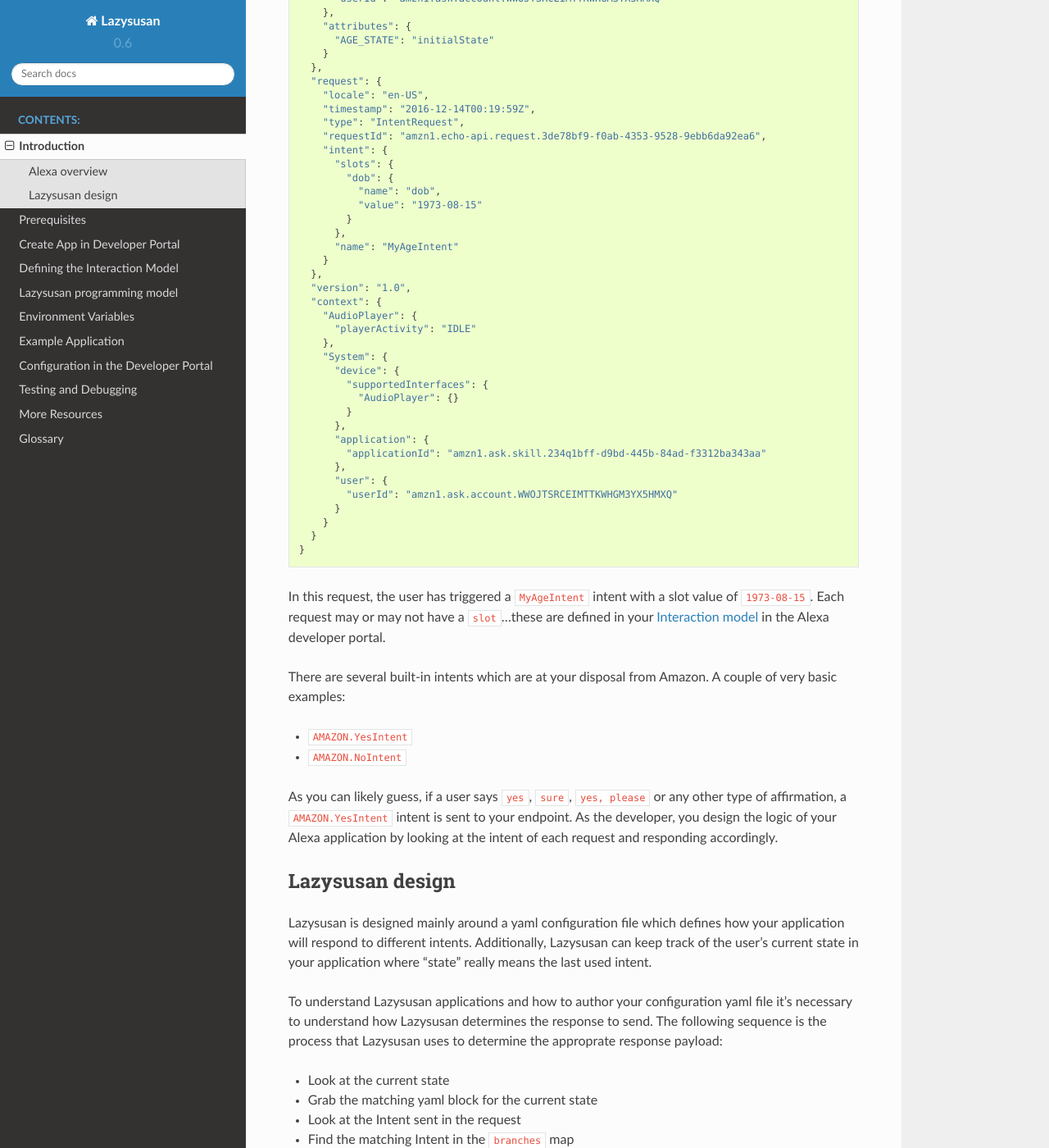
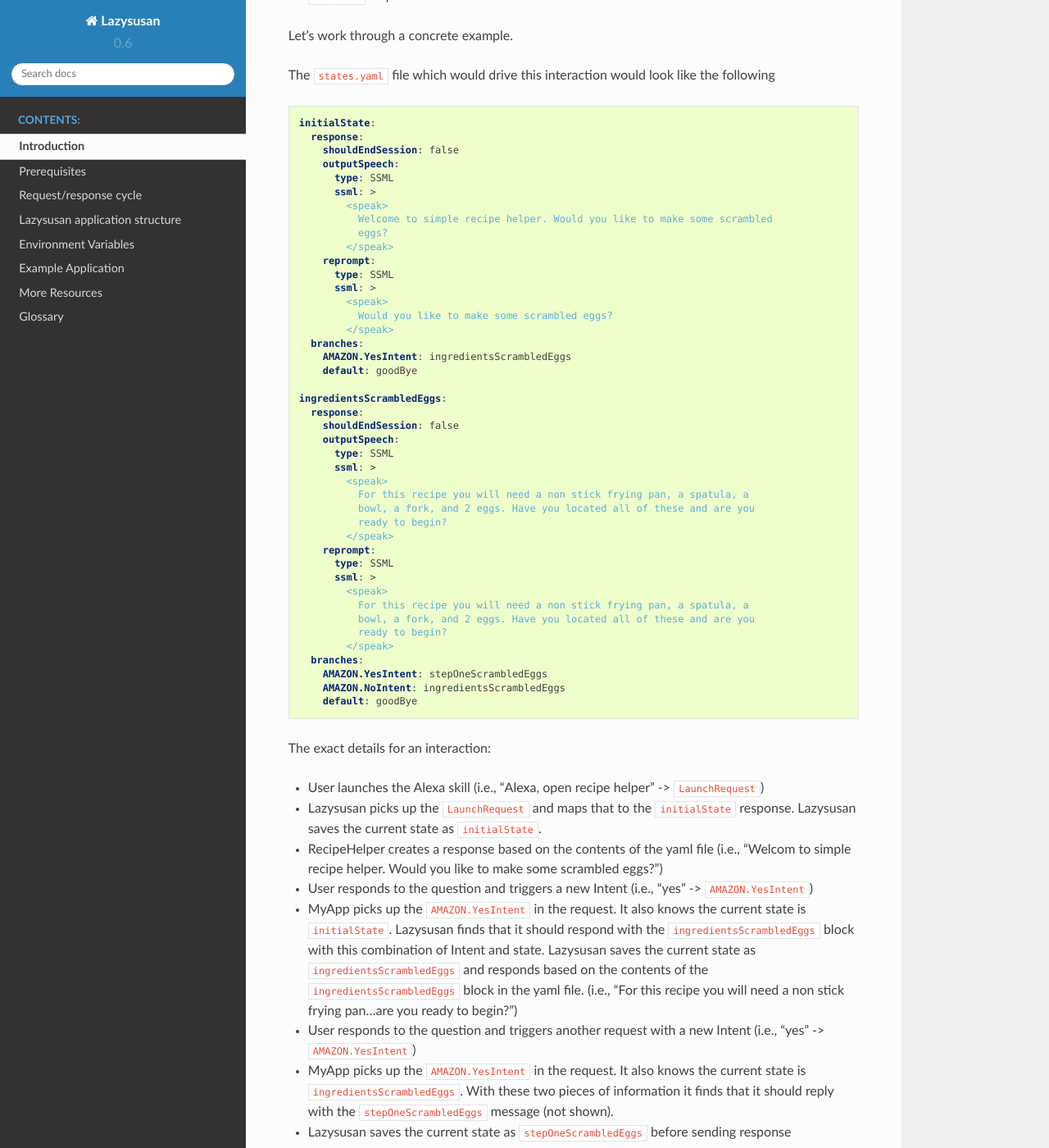
Before and after one commit to verypossible/lazysusan, a Sphinx documentation site: the page built from docs/intro.rst, in a window 1280 px wide and 1400 px high, scrolled down 830 px. Shown: the whole window at 82% size. Built offline with Sphinx 7.4.7 and the Read the Docs theme 2.0.0, drawn with Linux system fonts in a browser that asks for light colours; some of the changed text lies outside the part shown.

Commit message:
refactoring

```diff
--- a/docs/config.rst
+++ /dev/null
@@ -1,28 +0,0 @@
-.. _config:
-
-=====================================
-Configuration in the Developer Portal
-=====================================
-
-The configuration screen in the Amazon Developer portal tells the Alexa platform
-where to send the JSON payload when your skill in invoked by a user. Since the
-Lazysusan framework is deployed to AWS Lambda, configuring this section is
-relatively trivial.
-
-
-Endpoint
-========
-
-For the endpoint section, make sure the radio button for "AWS Lambda ARN" is
-selected, the appropriate region checkbox is checked, and the Amazon Resource
-Number (ARN) for your Lambda function is pasted into the corressponding region
-text field. If you deploy your Lambda function to multiple regions, you will be
-able to check both region checkboxes and supply both ARN numbers.
-
-
-Account Linking
-===============
-
-For the example application, leave the Account Linking radio button set to "No".
-If you wish to create a skill that utilizes Account Linking, you will need to
-provide the required OAuth criteria.
--- a/docs/create_app.rst
+++ /dev/null
@@ -1,32 +0,0 @@
-.. _create_app:
-
-=================================
-Create App in Developer Portal
-=================================
-
-Much like with other app stores, in order to test and deploy an Alexa skill, a
-skill needs to be created in the `Amazon Developer`_ portal. This provide your
-Alexa enabled device with the information concerning the phrase that triggers
-your skill and also where to send the request data once your skill is invoked.
-
-
-Navigating the Developer Portal
-===============================
-
-Once you log in to the `Amazon Developer`_ portal, click on the "Alexa" tab. On
-the next page, click on "Get Started" button for the "Alexa Skills Kit". This
-page will keep a list of all of the skills that you have created with your
-account. To get started, click on the "New Skill" button.
-
-
-Skill Information
-=================
-
-Feel free to keep all of the defaults on this page, but be sure to give your
-skill a "Name" and an "Invocation Name". The name of the skill is what users
-will see in the skill store and when your skill gives your users information
-cards. The invocation name is the phrase users will say in order to use your
-skill such as "Alexa, tell recipe helper I need help making scrambled eggs." In
-this phrase, "recipe helper" is the invocation name of the skill.
-
-.. _Amazon Developer: https://developer.amazon.com/
--- a/docs/interaction_model.rst
+++ /dev/null
@@ -1,167 +0,0 @@
-.. _interaction_model:
-
-=================================
-Defining the Interaction Model
-=================================
-
-The interaction model tells the Alexa platform how users can interact with the
-skills you build. The three parts of the interaction model are the intent
-schema, custom slot types, and sample utterances.
-
-
-The Intent Schema
-=================
-
-The intent schema is a JSON listing of intents that a user may have while using
-your skill. In other words, the Alexa platform will process the voice input from
-the users, perform a text to speech translation, and then identify the type of
-action the user wants your skill to take. The Alexa platform is able to
-designate an intent for the user's input from training it receives from the
-sample utterances. Throughout the course of building this sample application, we
-are going to focus on using the default ``AMAZON.YesIntent`` and
-``AMAZON.NoIntent``. Don't be afraid, Amazon provides more built in intents in
-the Alexa platform as well as gives you the ability to define your own intents.
-
-Here is an example of how the yes and no intents can be included in your skill
-along with a custom intent of your own:
-
-::
-
-  {
-    "intents": [
-      { "intent": "AMAZON.YesIntent" },
-      { "intent": "AMAZON.NoIntent" },
-      { "intent": "MyCustomIntent" }
-    ]
-  }
-
-
-Custom Slot Types
-=================
-
-When the Alexa platform assigns an intent to a user's input, you only receive
-that intent token in the JSON payload for your application. In a way this is a
-good thing because you are able to easily provide output for a wide range of
-input, but you aren't provided a means to accept more information about the
-user's intent. For example, if a user were to say "Alexa, ask recipe helper how
-to make scrambled eggs." Then if another user said "Alexa, tell recipe helper
-that I need help making fried eggs." How would you tell if a user wanted to make
-scrambled eggs or fried eggs? Your knee jerk reaction may be to create a
-different intent for each of these sayings, but doing so is risky because the
-Alexa platform may assign the wrong intent to the users input. This can be
-avoided by using custom slot types.
-
-Custom slot types allow you to define an array of key words that you are
-searching for in a user's input. Therefore in the previous example, you can use
-the same intent for both phrases, and assign "scrambled eggs" and "fried eggs"
-to the ``RECIPE_NAMES`` slot type. This allows you to gain more context on the
-user's intent for further processing.
-
-Custom slot types can be created on the interaction model screen by clicking on
-the "Add Slot Type" button and then providing a space delimited list of the
-keywords that you are looking for. In order to associate a custom slot type with
-an intent, you can modify the intent schema like the following example:
-
-::
-
-  {
-    "intents": [
-      { "intent": "AMAZON.YesIntent" },
-      { "intent": "AMAZON.NoIntent" },
-      {
-        "intent": "MyCustomIntent",
-        "slots": [
-          {
-            "name": "Recipe",
-            "type": "RECIPE_NAMES"
-          }
-        ]
-      }
-    ]
-  }
-
-This tells the Alexa platform that whenever ``MyCustomIntent`` is invoked by the
-user to look for a phrase that matches a value in ``RECIPE_NAMES``.
-
-
-Sample Utterances
-=================
-
-Now that you know how to define intents and custom slot types, you will need to
-train the Alexa platform with what kinds of phrases invoke which intents. This
-is done through the sample utterances listing. Here is an example of the sample
-utterance format:
-
-::
-
-  IntentName blah blah blah {SlotName} blah
-  IntentName blah blah {SlotName} blah blah
-  DifferentIntent blah blah blah
-
-Here we see that each sample utterance is defined on its own line with the name
-of the intent at the beginning of the line with a sample phrase following the
-intent name (in all lower case). Custom slots are inserted into the sample
-utterance inside of curly braces with the slot name defined in the intent
-schema, not the name of the custom slot type.
-
-
-Recipe Helper Interaction Model
-===============================
-
-With the above information, we are ready to define the interaction model for the
-reciper helper skill.
-
-Intent Schema
--------------
-
-::
-
-  {
-    "intents": [
-      { "intent": "AMAZON.YesIntent" },
-      { "intent": "AMAZON.NoIntent" },
-      {
-        "intent": "MyCustomIntent",
-        "slots": [
-          {
-            "name": "Recipe",
-            "type": "RECIPE_NAMES"
-          }
-        ]
-      }
-    ]
-  }
-
-Custom Slot Type
-----------------
-
-Name: ``RECIPE_NAMES``
-Content:
-
-::
-
-  scrambled eggs
-  fried eggs
-
-Sample Utterances
------------------
-
-::
-
-  MyCustomIntent i would like to make {Recipe}
-  MyCustomIntent i need to make {Recipe}
-  MyCustomIntent i need help making {Recipe}
-  MyCustomIntent help me make {Recipe}
-  MyCustomIntent how about {Recipe}
-  AMAZON.YesIntent yes
-  AMAZON.YesIntent yea
-  AMAZON.YesIntent yeah
-  AMAZON.YesIntent yup
-  AMAZON.YesIntent yes i am
-  AMAZON.YesIntent yea i am
-  AMAZON.YesIntent yeah i am
-  AMAZON.YesIntent yup i am
-  AMAZON.NoIntent no
-  AMAZON.NoIntent not yet
-  AMAZON.NoIntent not ready
-  AMAZON.NoIntent no i am not
--- a/docs/intro.rst
+++ b/docs/intro.rst
@@ -12,98 +12,15 @@
 
    Lazysusan helps you digest these requests and respond appropriately.
 
-
-Alexa overview
-=================
-
-Covering the details of building apps for Alexa is out of scope for this document. However, we will
-cover the very high level details.
-
-Before anything else you must first design an :term:`Interaction model`. This model will map
-natural language phrases to an :term:`Intent`. It's important to understand that an :term:`Intent`
-is determined by the Alexa platform after listening to the user's speech and working it's magic.
-After the Alexa platform has determined what the user's intent is based on what they said, it will
-send your endpoint an ``IntentRequest`` with the named ``Intent`` inside of the payload.
-
-Let's look at an example:
-
-::
-
-    {
-      "session": {
-        "new": false,
-        "sessionId": "amzn1.echo-api.session.2a0bb3c1-94a4-4e7e-a631-cb692b573deb",
-        "application": {
-          "applicationId": "amzn1.ask.skill.234q1bff-d9bd-445b-84ad-f3312ba343aa"
-        },
-        "user": {
-          "userId": "amzn1.ask.account.WWOJTSRCEIMTTKWHGM3YX5HMXQ"
-        },
-        "attributes": {
-          "AGE_STATE": "initialState"
-        }
-      },
-      "request": {
-        "locale": "en-US",
-        "timestamp": "2016-12-14T00:19:59Z",
-        "type": "IntentRequest",
-        "requestId": "amzn1.echo-api.request.3de78bf9-f0ab-4353-9528-9ebb6da92ea6",
-        "intent": {
-          "slots": {
-            "dob": {
-              "name": "dob",
-              "value": "1973-08-15"
-            }
-          },
-          "name": "MyAgeIntent"
-        }
-      },
-      "version": "1.0",
-      "context": {
-        "AudioPlayer": {
-          "playerActivity": "IDLE"
-        },
-        "System": {
-          "device": {
-            "supportedInterfaces": {
-              "AudioPlayer": {}
-            }
-          },
-          "application": {
-            "applicationId": "amzn1.ask.skill.234q1bff-d9bd-445b-84ad-f3312ba343aa"
-          },
-          "user": {
-            "userId": "amzn1.ask.account.WWOJTSRCEIMTTKWHGM3YX5HMXQ"
-          }
-        }
-      }
-    }
-
-
-In this request, the user has triggered a ``MyAgeIntent`` intent with a slot value of
-``1973-08-15``.  Each request may or may not have a ``slot``...these are defined in your
-:term:`Interaction model` in the Alexa developer portal.
-
-There are several built-in intents which are at your disposal from Amazon. A couple of very basic
-examples:
-
-- ``AMAZON.YesIntent``
-- ``AMAZON.NoIntent``
-
-As you can likely guess, if a user says ``yes``, ``sure``, ``yes, please`` or any other type of
-affirmation, a ``AMAZON.YesIntent`` intent is sent to your endpoint. As the developer, you design
-the logic of your Alexa application by looking at the intent of each request and responding
-accordingly.
-
-
-.. _intro-design:
-
-Lazysusan design
-====================
-
 Lazysusan is designed mainly around a yaml configuration file which defines how your application
 will respond to different intents. Additionally, Lazysusan can keep track of the user's current
 state in your application where "state" really means the last used intent.
+
+There are two main components in any Lazysusan applicaiton:
+
+- A ``states.yml`` file which defines how users will be directed through your Alexa skill
+- A ``handler.py`` file which used the ``LazySusanApp`` class to digest requests and produce
+  responses in combination with ``states.yml``
 
 To understand Lazysusan applications and how to author your configuration yaml file it's necessary
 to understand how Lazysusan determines the response to send. The following sequence is the process
@@ -124,53 +41,68 @@
 
     initialState:
       response:
+        shouldEndSession: false
         outputSpeech:
-          type: PlainText
-          text: What is the best Alexa Python framework?
-        shouldEndSession: False
+          type: SSML
+          ssml: >
+            <speak>
+              Welcome to simple recipe helper. Would you like to make some scrambled
+              eggs?
+            </speak>
+        reprompt:
+          type: SSML
+          ssml: >
+            <speak>
+              Would you like to make some scrambled eggs?
+            </speak>
       branches:
-        SomeIntent: answerToQuestion
-        default: initialState
+        AMAZON.YesIntent: ingredientsScrambledEggs
+        default: goodBye
 
-    answerToQuestion:
+    ingredientsScrambledEggs:
       response:
+        shouldEndSession: false
         outputSpeech:
-          type: PlainText
-          text: Would you like to quit now?
-        shouldEndSession: False
+          type: SSML
+          ssml: >
+            <speak>
+              For this recipe you will need a non stick frying pan, a spatula, a
+              bowl, a fork, and 2 eggs. Have you located all of these and are you
+              ready to begin?
+            </speak>
+        reprompt:
+          type: SSML
+          ssml: >
+            <speak>
+              For this recipe you will need a non stick frying pan, a spatula, a
+              bowl, a fork, and 2 eggs. Have you located all of these and are you
+              ready to begin?
+            </speak>
       branches:
-        AMAZON.YesIntent: goodBye
-        default: answerToQuestion
-
-    goodBye:
-      response:
-        outputSpeech:
-          type: PlainText
-          text: Thanks for using MyApp, goodbye
-        shouldEndSession: True
-      branches:
-        default: initialState
-
+        AMAZON.YesIntent: stepOneScrambledEggs
+        AMAZON.NoIntent: ingredientsScrambledEggs
+        default: goodBye
 
 The exact details for an interaction:
 
-- User launches the Alexa skill (i.e., "Alexa, open MyApp" -> ``LaunchRequest``)
+- User launches the Alexa skill (i.e., "Alexa, open recipe helper" -> ``LaunchRequest``)
 - Lazysusan picks up the ``LaunchRequest`` and maps that to the ``initialState`` response.
   Lazysusan saves the current state as ``initialState``.
-- MyApp creates a response based on the contents of the yaml file (i.e.,
-  "What is the best Alexa Python framework?")
-- User responds to the question and triggers a new Intent (i.e., "Lazysusan" -> ``SomeIntent``)
-- MyApp picks up the ``SomeIntent`` in the request. It also knows the current state is
-  ``initialState``. Lazysusan finds that it should respond with the ``answerToQuestion`` block with
-  this combination of Intent and state. Lazysusan saves the current state as ``answerToQuestion`` and
-  responds based on the contents of the ``answerToQuestion`` block in the yaml file.
-  (i.e., "Would you like to quit now?")
+- RecipeHelper creates a response based on the contents of the yaml file (i.e.,
+  "Welcom to simple recipe helper. Would you like to make some scrambled eggs?")
 - User responds to the question and triggers a new Intent (i.e., "yes" -> ``AMAZON.YesIntent``)
 - MyApp picks up the ``AMAZON.YesIntent`` in the request. It also knows the current state is
-  ``answerToQuestion``. With these two pieces of information it finds that it should reply with the
-  ``goodBye`` message.
-  (i.e., "Thanks for using MyApp, goodbye")
-- Lazysusan saves the current state as ``goodBye`` before sending response
+  ``initialState``. Lazysusan finds that it should respond with the ``ingredientsScrambledEggs`` block with
+  this combination of Intent and state. Lazysusan saves the current state as
+  ``ingredientsScrambledEggs`` and
+  responds based on the contents of the ``ingredientsScrambledEggs`` block in the yaml file.
+  (i.e., "For this recipe you will need a non stick frying pan...are you ready to begin?")
+- User responds to the question and triggers another request with a new Intent
+  (i.e., "yes" -> ``AMAZON.YesIntent``)
+- MyApp picks up the ``AMAZON.YesIntent`` in the request. It also knows the current state is
+  ``ingredientsScrambledEggs``. With these two pieces of information it finds that it should reply with the
+  ``stepOneScrambledEggs`` message (not shown).
+- Lazysusan saves the current state as ``stepOneScrambledEggs`` before sending response
 
 ::
 
@@ -188,19 +120,23 @@
             |
             |
             v
-      +-----+------+
-      | SomeIntent |          # map SomeIntent to answerToQuestion response
-      +-----+------+
+    +-------+-------+
+    | AMZ.YesIntent |       # map AMAZON.YesIntent to ingredientsScrambledEggs response
+    +-------+-------+
             |
             |
             v
-         response           # current state = answerToQuestion
+         response           # current state = ingredientsScrambledEggs
             |
             |
             v
     +-------+-------+
-    | AMZ.YesIntent |       # map AMAZON.YesIntent to goodBye
+    | AMZ.YesIntent |       # map AMAZON.YesIntent to stepOneScrambledEggs
     +-------+-------+
             |
             v
-         response           # current state == goodBye
+         response           # current state == stepOneScrambledEggs
+            |
+            |
+            v
+         CONTINUE
--- a/docs/lazysusan.rst
+++ b/docs/lazysusan.rst
@@ -1,17 +1,17 @@
 .. _lazysusan:
 
-============================
-Lazysusan programming model
-============================
+===================================
+Lazysusan application structure
+===================================
 
 The Lazysusan framework mostly revolves around a yaml file where you configure how your Alexa skill
-should behave. As noted in the :ref:`intro-design` section Lazysusan will inspect the user's
+should behave. As noted in the :ref:`intro` section Lazysusan will inspect the user's
 current state, current Intent and then lookup how to respond to the request.
 
 There are different classes of responses which Lazysusan supports:
 
-- Static
-- Dynamic
+- `Static responses`_
+- `Dynamic responses`_
 
 
 Static responses
--- /dev/null
+++ b/docs/request_response.rst
@@ -0,0 +1,12 @@
+.. _request_response:
+
+============================
+Request/response cycle
+============================
+
+- Look at the current state
+- Grab the matching yaml block for the current state
+- Look at the Intent sent in the request
+- Find the matching Intent in the ``branches`` map
+- Reply with the response for that matching branch or ``default`` if the Intent isn't defined in
+  the ``branches`` map
--- a/docs/testing.rst
+++ /dev/null
@@ -1,45 +0,0 @@
-.. _testing:
-
-=====================================
-Testing and Debugging
-=====================================
-
-Once you have built out your skill, you have a couple of different options for
-testing and debugging.
-
-
-Developer Portal
-================
-
-As you may have noticed, there is a testing screen within the developer portal.
-On this screen you are able to enable and disable your skill for testing on
-Alexa enabled devices (we recommend that you always leave this option enabled
-and create different production and development versions of your skill). There
-is also a voice simulator so that you can hear how Alexa will pronounce certain
-output before you update and deploy.
-
-The most helpful feature on this screen is the service simulator. Here are you
-able to enter your sample utterances, or variations of them, to see what the
-JSON request and the JSON response from your AWS Lambda function will look like.
-You can test this out with the example skill by typing in "how about scrambled
-eggs". You should then see the Lambda request and Lambda response fields
-populate once you press the "Ask Recipe Helper" button.
-
-
-Alexa Enabled Device
-====================
-
-Once your skill is deployed, you can invoke the skill on your Alexa enabled
-devices as long as the Amazon Developer portal and Alexa app accounts that you
-are using are the same Amazon account. To invoke your skill say "Alexa, tell
-recipe helper that I need help making scrambled eggs." Once the Alexa device
-performs the network request and receives a response, you should hear the output
-that you specified in your states.yml file.
-
-
-Cloud Watch
-===========
-
-If you have the ``LAZYSUSAN_LOG_LEVEL`` environment variable for your AWS Lambda
-function set to ``logging.INFO`` you will be able to read fairly detailed logs
-that have been created by your Alexa skill.
```
Also changed, not shown: docs/example_app.rst (+7 -0 lines), docs/index.rst (+2 -5 lines), docs/prerequisites.rst (+6 -7 lines).
